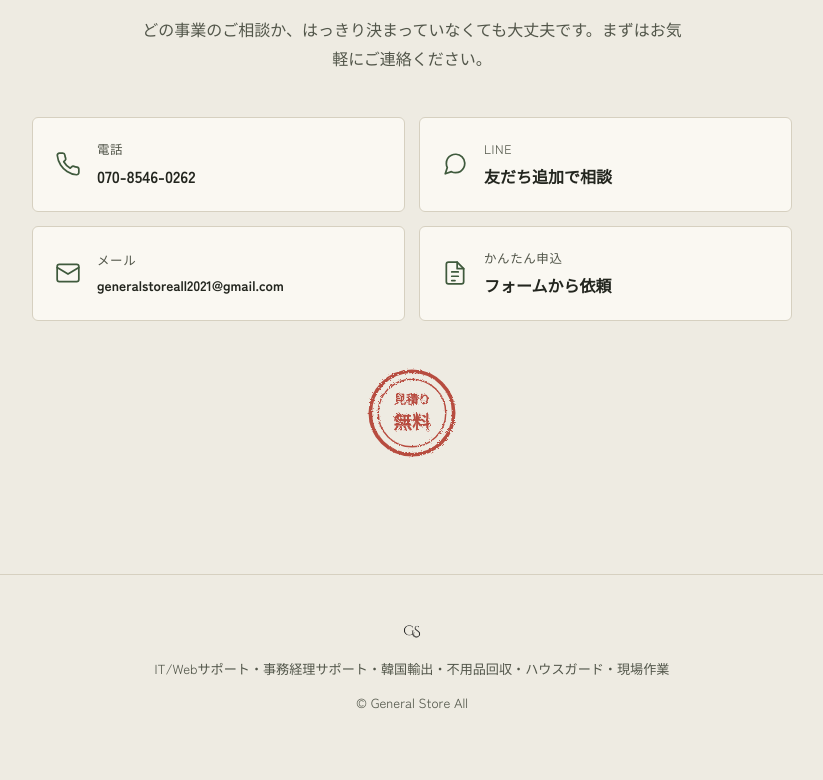
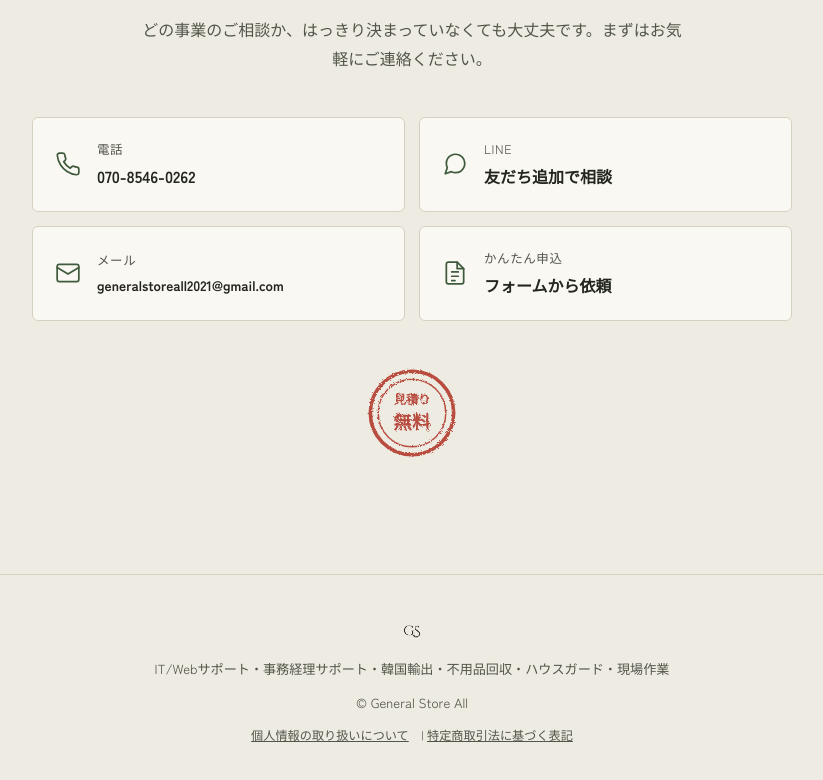
Before and after one commit to generalstoreall2021-cyber/generalstoreall-site, a plain HTML site: page index.html in a window 1280 px wide. Shown: the part 1977-2757 px from the top of the page, without its empty margins (228-1051 px from the left). Drawn offline with Linux system fonts and the light colour scheme.

Commit message:
Update index.html

```diff
--- a/index.html
+++ b/index.html
@@ -291,6 +291,10 @@
     <img src="logo-transparent.png" alt="General Store All">
     <div>IT/Webサポート・事務経理サポート・韓国輸出・不用品回収・ハウスガード・現場作業</div>
     <div style="margin-top:10px;">&copy; General Store All</div>
+    <div style="margin-top:10px; font-size:.76rem;">
+      <a href="privacy.html" style="text-decoration:underline;">個人情報の取り扱いについて</a>　|
+      <a href="tokushoho.html" style="text-decoration:underline;">特定商取引法に基づく表記</a>
+    </div>
   </div>
 </footer>
 
```
